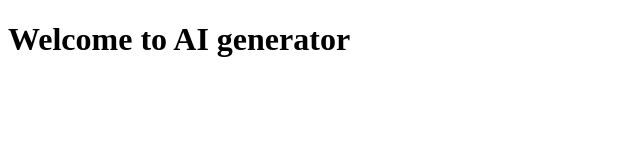
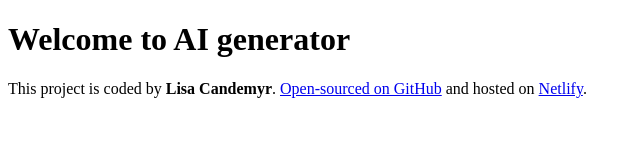
Before and after one commit to lisacandemyr/AI-poem-generator, a plain HTML site: page index.html in a window 1280 px wide. Shown: the whole page, without its empty margins (0-641 px from the left). Drawn offline with Linux system fonts and the light colour scheme.

Commit message:
added footer with link to GitHub and Netlify

```diff
--- a/index.html
+++ b/index.html
@@ -8,6 +8,19 @@
   </head>
   <body>
     <h1>Welcome to AI generator</h1>
+    <footer>
+      This project is coded by <strong>Lisa Candemyr</strong>.
+      <a
+        href="https://github.com/lisacandemyr/AI-poem-generator"
+        target="_blank"
+        rel="noreferrer"
+        >Open-sourced on GitHub</a
+      >
+      and hosted on
+      <a href="https://www.netlify.com/" target="_blank" rel="noreferrer"
+        >Netlify</a
+      >.
+    </footer>
     <script src="src/index.js"></script>
   </body>
 </html>
```
